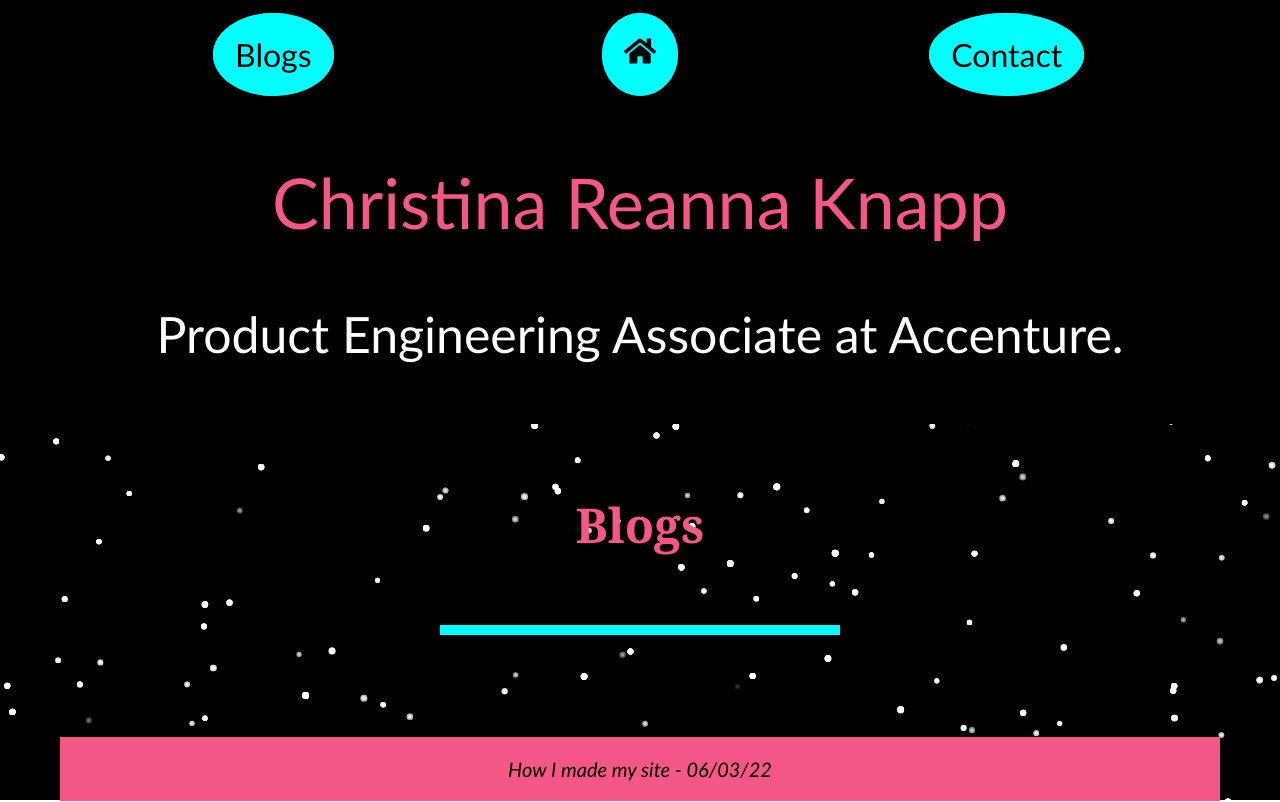
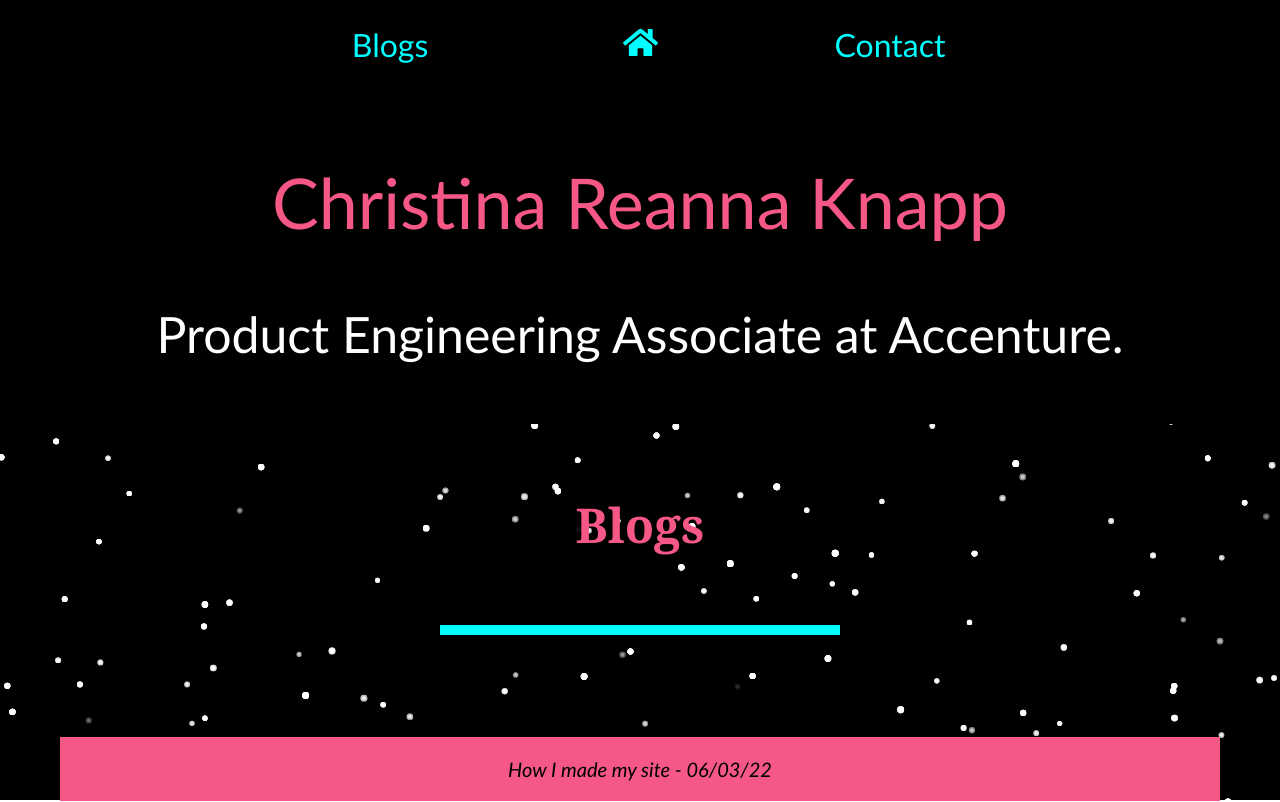
Before and after one commit to christinareanna/christinareanna.github.io, a React (Create React App) app: page /blogs in a window 1280 px wide. Shown: the top 802 px of the page. Built offline with nearby package versions, Linux system fonts and the light colour scheme.

Commit message:
nav bar edit

```diff
--- a/src/App.css
+++ b/src/App.css
@@ -115,7 +115,7 @@ img {
 .home {
   color: #F55887;
   font-size: 4em;
-  padding: 20px;
+  /* padding: 20px; */
 }
 
 .contact {
--- a/src/components/ContactForm.css
+++ b/src/components/ContactForm.css
@@ -31,7 +31,6 @@ input::placeholder {
 textarea {
     font-size: 16px;
     color: hotpink;
-    background-color: white;
     width: 60%;
     overflow-y: hidden;
     overflow-x: hidden;
--- a/src/components/Navbar/index.js
+++ b/src/components/Navbar/index.js
@@ -10,15 +10,15 @@ const Navbar = () => {
         <>
             <Nav>
                 <NavbarContainer>
-                    <NavMenu style={{ fontFamily: "calibri", width: "100%", paddingTop: "20px", maxWidth: "100%", justifyContent: "center" }}>
-                        <NavItem id="blogs" style={{ width: "100%" }}>
-                            <Link to="/blogs" style={{ fontSize: "2em", color: "black", border: "2px solid aqua", width: "100%", borderRadius: "60%", padding: "20px", backgroundColor: "aqua", textDecoration: "none" }}>Blogs</Link>
+                    <NavMenu style={{ fontFamily: "calibri", width: "100%", maxWidth: "100%", justifyContent: "center" }}>
+                        <NavItem id="blogs" style={{ width: "50px", padding: "100px" }}>
+                            <Link to="/blogs" style={{ color: "aqua", width: "100%", textDecoration: "none" }}><div style={{display: "flex", justifyContent: "center"}}><span style={{fontSize: "2em"}}>Blogs</span></div></Link>
                         </NavItem>
-                        <NavItem id="home" style={{ width: "100%" }}>
-                            <Link to="/" style={{ fontSize: "2em", color: "black", border: "2px solid aqua", borderRadius: "60%", backgroundColor: "aqua", padding: "20px", width: "100%", textDecoration: "none" }}><FaHome /></Link>
+                        <NavItem id="home" style={{ width: "50px", padding: "100px" }}>
+                            <Link to="/" style={{ color: "aqua", width: "100%", textDecoration: "none" }}><div style={{display: "flex", justifyContent: "center"}}><span><FaHome size={35}/></span></div></Link>
                         </NavItem>
-                        <NavItem id="contact" style={{ width: "100%" }}>
-                            <Link to="/contact" style={{ fontSize: "2em", color: "black", border: "2px solid aqua", width: "100%", borderRadius: "60%", padding: "20px", backgroundColor: "aqua", textDecoration: "none" }}>Contact</Link>
+                        <NavItem id="contact" style={{ width: "50px", padding: "100px" }}>
+                            <Link to="/contact" style={{ color: "aqua", width: "100%", textDecoration: "none" }}><div style={{display: "flex", justifyContent: "center"}}><span style={{fontSize: "2em"}}>Contact</span></div></Link>
                         </NavItem>
                     </NavMenu>
                 </NavbarContainer>
```
